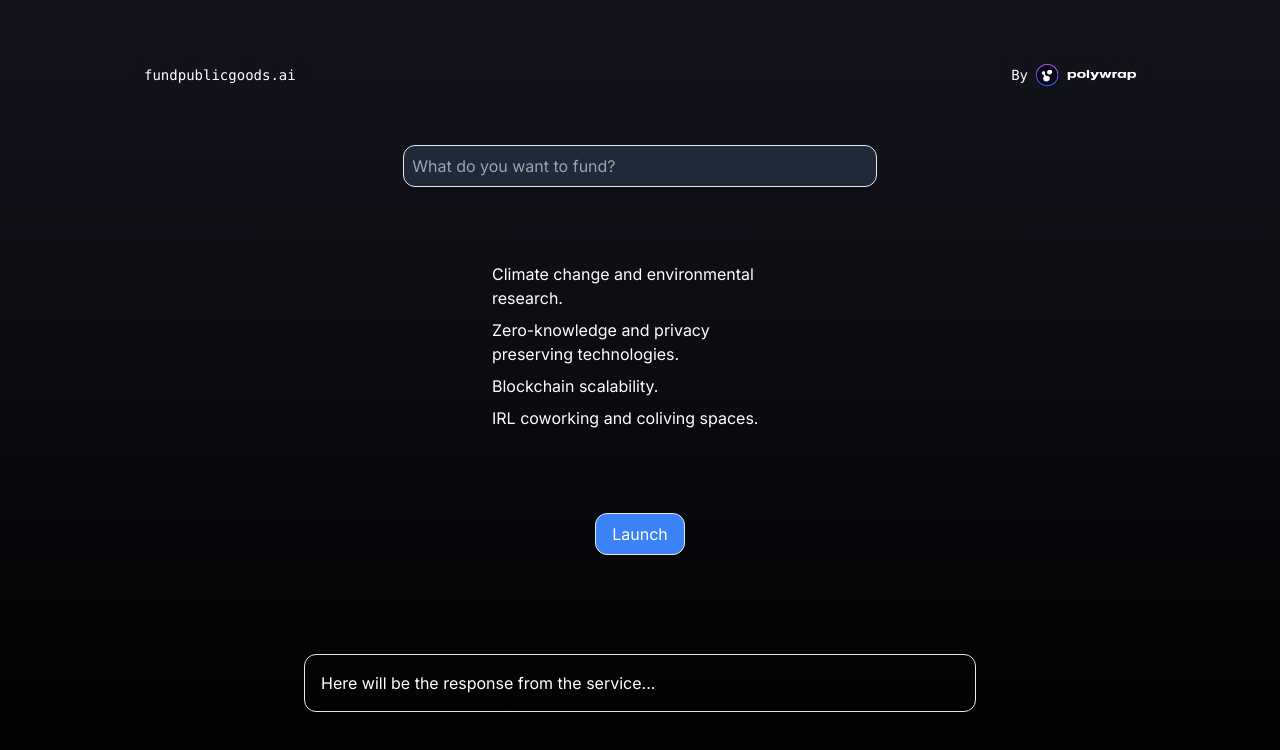
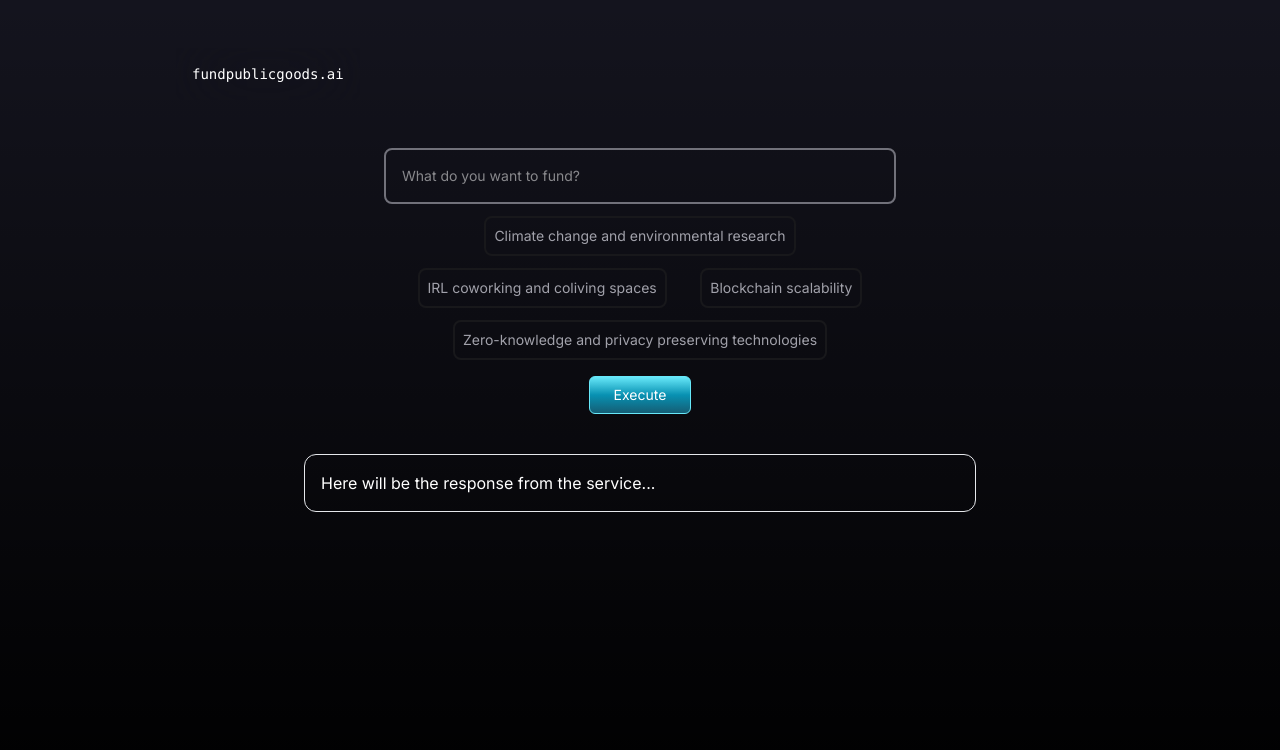
Before and after one commit to agentcoinorg/fundpublicgoods, a Next.js app in the folder web/: page / in a window 1280 px wide. Shown: the top 750 px of the page. Built offline with nearby package versions, Linux system fonts and the light colour scheme.

Commit message:
chore: prompt component created

```diff
--- a/web/app/page.tsx
+++ b/web/app/page.tsx
@@ -1,26 +1,26 @@
-"use client"
+import React from "react";
+import Prompt from "@/components/Prompt";
 
-import Image from 'next/image'
-import React, { useState } from 'react'
-
-export default function Home() {
-  const [prompt, setPrompt] = useState<string>()
-  const [submitted, setSubmitted] = useState<boolean>(false)
-
+export default async function Home() {
   return (
-    <main className="flex min-h-screen flex-col items-center justify-between p-12">
-      <div className="z-10 max-w-5xl w-full items-center justify-between font-mono text-sm lg:flex">
+    <main className="flex min-h-screen flex-col items-center">
+      <div className="z-10 max-w-5xl w-full items-center justify-between font-mono text-sm lg:flex p-12">
         <p className="fixed left-0 top-0 flex w-full justify-center pb-6 pt-8 backdrop-blur-2xl dark:from-inherit lg:static lg:w-auto lg:p-4">
           fundpublicgoods.ai
         </p>
-        <div className="fixed left-0 top-0 flex w-full justify-center pb-6 pt-8 backdrop-blur-2xl dark:from-inherit lg:static lg:w-auto  lg:rounded-xl lg:p-4">
+      </div>
+      <Prompt />
+      <div className="my-10 p-4 border rounded-xl max-w-2xl w-full">
+        <p>Here will be the response from the service...</p>
+      </div>
+      {/* <div className="fixed left-0 top-0 flex w-full justify-center pb-6 pt-8 backdrop-blur-2xl dark:from-inherit lg:static lg:w-auto  lg:rounded-xl lg:p-4">
           <a
             className="pointer-events-none flex place-items-center gap-2 p-8 lg:pointer-events-auto lg:p-0"
             href="https://polywrap.io"
             target="_blank"
             rel="noopener noreferrer"
           >
-            By{' '}
+            By{" "}
             <Image
               src="/polywrap-logo.png"
               alt="Polywrap Logo"
@@ -30,42 +30,7 @@ export default function Home() {
               priority
             />
           </a>
-        </div>
-      </div>
-      <div className="input-section mb-4" style={{ width: '40%' }}>
-        <input
-          type="text"
-          className="border p-2 rounded-xl w-full bg-gray-800 text-white placeholder-gray-400"
-          placeholder="What do you want to fund?"
-          onChange={(e) => setPrompt(e.target.value)}
-          disabled={submitted}
-        />
-      </div>
-      <div className="examples-section my-4" style={{ display: 'flex', flexDirection: 'column', width: '25%' }}>
-        <div className="example-item mb-2">
-          <p>Climate change and environmental research.</p>
-        </div>
-        <div className="example-item mb-2">
-          <p>Zero-knowledge and privacy preserving technologies.</p>
-        </div>
-        <div className="example-item mb-2">
-          <p>Blockchain scalability.</p>
-        </div>
-        <div className="example-item mb-2">
-          <p>IRL coworking and coliving spaces.</p>
-        </div>
-      </div>
-      <div className="launch-button-section my-4">
-        <button
-          className="border px-4 py-2 bg-blue-500 text-white rounded-xl"
-          onClick={() => setSubmitted(true)}
-        >
-          Launch
-        </button>
-      </div>
-      <div className="response-section my-10 p-4 border rounded-xl max-w-2xl w-full">
-        <p>Here will be the response from the service...</p>
-      </div>
+        </div> */}
     </main>
-  )
+  );
 }
--- /dev/null
+++ b/web/components/Button.tsx
@@ -0,0 +1,75 @@
+"use client";
+
+import clsx from "clsx";
+import { Popover } from "@headlessui/react";
+import { ButtonHTMLAttributes, PropsWithChildren, useState } from "react";
+
+interface ButtonProps
+  extends PropsWithChildren<ButtonHTMLAttributes<HTMLButtonElement>> {
+  hierarchy?: "primary" | "secondary";
+  size?: "default" | "lg";
+  variant?: "icon" | "text";
+}
+
+const Button = ({
+  children,
+  hierarchy = "primary",
+  size = "default",
+  variant,
+  className,
+  disabled,
+  ...props
+}: ButtonProps) => {
+  // TODO: Add tooltip functionality
+  const [showTooltip, setShowTooltip] = useState<boolean>(false);
+  const hierarchyClasses = {
+    primary: clsx(
+      "bg-button border-cyan-300 bg-gradient-to-b from-cyan-300 via-cyan-600 to-cyan-800 bg-bottom text-white",
+      {
+        "hover:bg-top": !disabled,
+      }
+    ),
+    secondary: clsx(
+      "bg-button border-zinc-700 bg-gradient-to-b from-zinc-700 via-zinc-800 to-zinc-900 bg-bottom text-white",
+      {
+        "hover:bg-top": !disabled,
+      }
+    ),
+  };
+
+  const sizeClasses = {
+    default: "px-6 py-2 text-sm",
+    lg: "px-8 py-3",
+  };
+
+  const variantClasses = {
+    icon: "border-none bg-none !p-1 text-zinc-500 hover:!text-cyan-500 focus-within:ring-2 focus-within:ring-cyan-500/10",
+    text: "border-none bg-none !p-1 text-cyan-500 hover:text-white",
+  };
+  const variantClass = variant ? variantClasses[variant] : null;
+  return (
+    <Popover className="relative">
+      <Popover.Button
+        // as="button"
+        className={clsx(
+          "text-shadow-md relative inline-flex items-center justify-center space-x-2 rounded-md border transition-all duration-500",
+          hierarchyClasses[hierarchy],
+          sizeClasses[size],
+          variantClass,
+          disabled ? "!cursor-default !opacity-60" : "cursor-pointer",
+          className
+        )}
+        onMouseEnter={() => setShowTooltip(true)}
+        onMouseLeave={() => setShowTooltip(false)}
+        {...props}
+      >
+        {children}
+        {/* {helperContent && showTooltip && (
+          <Tooltip placement={helperPlacement} content={helperContent} />
+        )} */}
+      </Popover.Button>
+    </Popover>
+  );
+};
+
+export default Button;
--- /dev/null
+++ b/web/components/Prompt.tsx
@@ -0,0 +1,45 @@
+"use client";
+
+import { ChangeEvent, useState } from "react";
+import TextField from "./TextField";
+import Button from "./Button";
+
+export default function Prompt() {
+  const [prompt, setPrompt] = useState<string>();
+  const [proposedActions, setProposedActions] = useState();
+
+  const sendPrompt = () => {};
+
+  const suggestions = [
+    "Climate change and environmental research",
+    "IRL coworking and coliving spaces",
+    "Blockchain scalability",
+    "Zero-knowledge and privacy preserving technologies",
+  ];
+
+  return (
+    <>
+      <div className="w-2/5">
+        <TextField
+          placeholder="What do you want to fund?"
+          onChange={(event: ChangeEvent<HTMLInputElement>) => {
+            setPrompt(event.target.value);
+          }}
+        />
+        <div className="flex flex-wrap justify-evenly text-sm">
+          {suggestions.map((suggestion, index) => (
+            <div key={index}>
+              <button
+                className="p-2 mt-3 border-2 border-spacing-2 rounded-lg border-zinc-900 text-zinc-400 hover:border-zinc-400"
+                // onClick={() => handleSuggestionClick(suggestion)}
+              >
+                {suggestion}
+              </button>
+            </div>
+          ))}
+        </div>
+      </div>
+      <Button className="mt-4">Execute</Button>
+    </>
+  );
+}
--- /dev/null
+++ b/web/components/TextField.tsx
@@ -0,0 +1,111 @@
+"use client";
+
+import clsx from "clsx";
+import {
+  useState,
+  DetailedHTMLProps,
+  ChangeEvent,
+  InputHTMLAttributes,
+  ReactNode,
+  forwardRef,
+} from "react";
+
+interface TextFieldProps
+  extends DetailedHTMLProps<
+    InputHTMLAttributes<HTMLInputElement>,
+    HTMLInputElement
+  > {
+  label?: string;
+  error?: string;
+  checked?: boolean;
+  leftAdornment?: ReactNode;
+  leftAdornmentClassnames?: string;
+  rightAdornment?: ReactNode;
+  rightAdornmentClassnames?: string;
+  onChange?: (e: ChangeEvent<HTMLInputElement>) => void;
+}
+
+const TextField = forwardRef<HTMLInputElement, TextFieldProps>(({
+  type = "input",
+  leftAdornment,
+  leftAdornmentClassnames,
+  rightAdornment,
+  rightAdornmentClassnames,
+  className,
+  label,
+  error,
+  checked,
+  ...props
+}, ref) => {
+  const [isChecked, setIsChecked] =
+    useState<TextFieldProps["checked"]>(checked);
+
+  const handleCheck = () => {
+    const newValue = !isChecked;
+    setIsChecked(newValue);
+    if (props.onChange) {
+      const event = {
+        target: {
+          type: "checkbox",
+          checked: newValue,
+        },
+      } as ChangeEvent<HTMLInputElement>;
+      props.onChange(event);
+    }
+  };
+
+  return (
+    <div className={clsx("space-y-1", { "w-full": type !== "checkbox" })}>
+      {label && <label className="text-sm font-semibold">{label}</label>}
+      {type === "checkbox" ? (
+        <div
+          className={clsx("checkbox", { checked: isChecked }, className)}
+          onClick={handleCheck}
+        >
+          <div className={clsx("checkmark", { hidden: !isChecked })} />
+        </div>
+      ) : (
+        <div className="relative w-full">
+          {leftAdornment && (
+            <div
+              className={clsx(
+                "absolute left-4 top-1/2 -translate-y-1/2 transform",
+                leftAdornmentClassnames
+              )}
+            >
+              {leftAdornment}
+            </div>
+          )}
+          <input
+            className={clsx(
+              "focus:ring-3 w-full rounded-lg border-2 border-zinc-500 bg-transparent p-4 text-sm text-white outline-none transition-all placeholder:text-white/50 focus:border-cyan-500 focus:ring-cyan-500/20",
+              props.disabled
+                ? "cursor-default opacity-50"
+                : "cursor-text hover:border-zinc-600 hover:bg-zinc-950",
+              { "border-red-500": error },
+              { "!pl-10": leftAdornment },
+              { "!pr-10": rightAdornment },
+              className
+            )}
+            type={type}
+            ref={ref}
+            {...props}
+          />
+          {rightAdornment && (
+            <div
+              className={clsx(
+                "absolute right-4 top-1/2 -translate-y-1/2 transform",
+                rightAdornmentClassnames
+              )}
+            >
+              {rightAdornment}
+            </div>
+          )}
+        </div>
+      )}
+      {error && <div className="text-xs text-red-500">{error}</div>}
+    </div>
+  );
+});
+
+export default TextField;
```
Also changed, not shown: web/package.json (+8 -6 lines), 2 other files (tests, documents, lock files or other folders).
